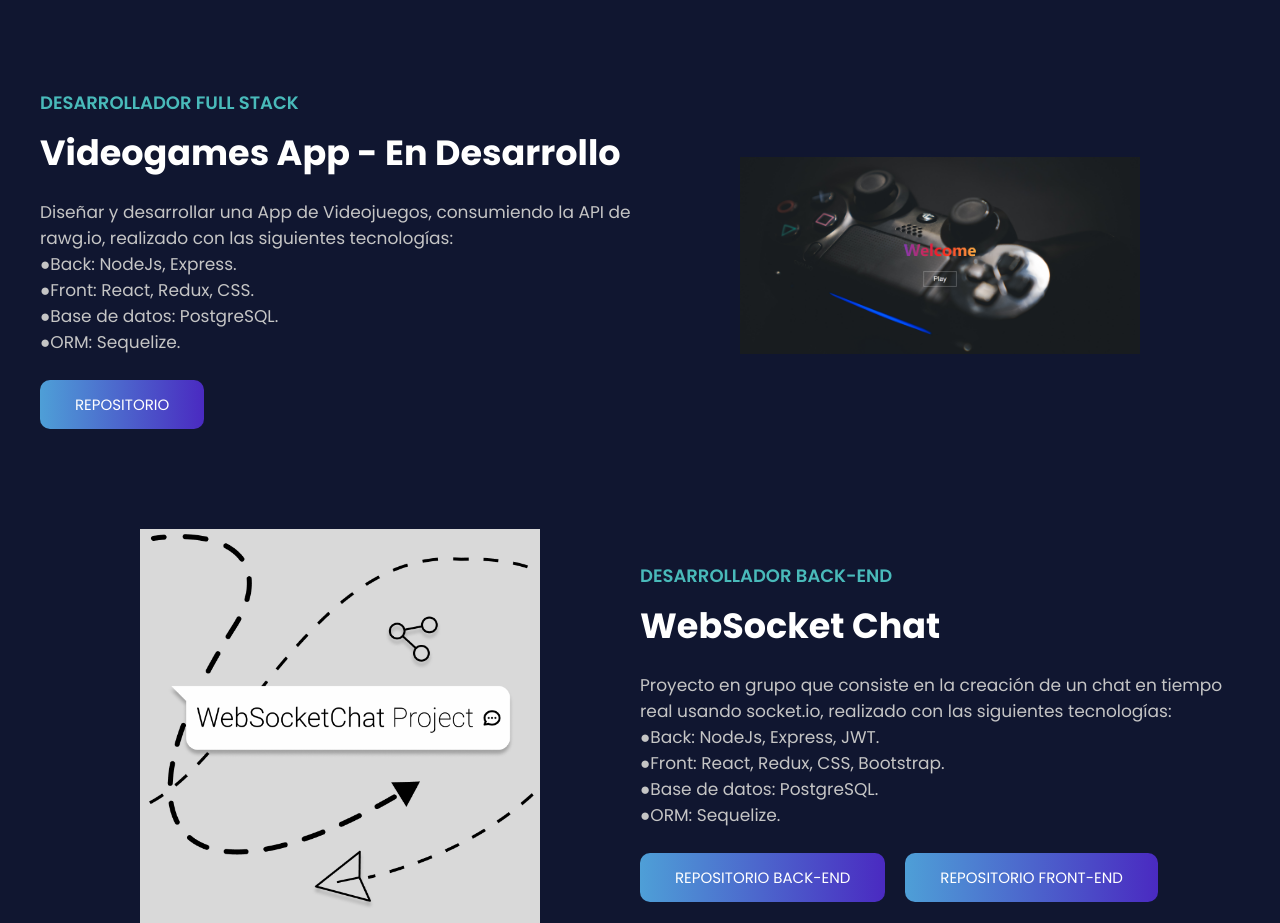
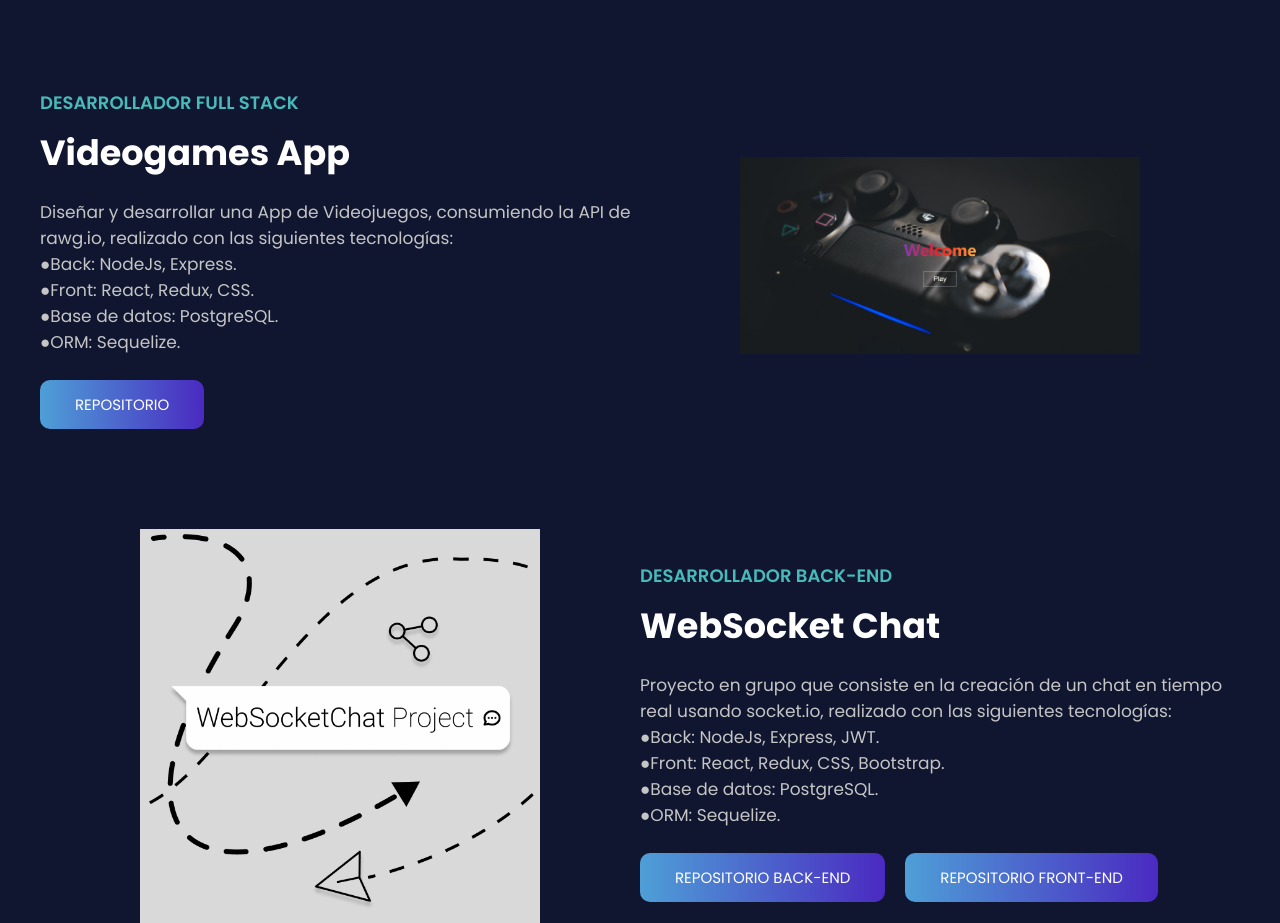
Before and after one commit to MFaii/portfolio_public, a React (Vite) app: page / in a window 1280 px wide. Shown: the part 2180-3103 px from the top of the page. Built offline with nearby package versions, Linux system fonts and the light colour scheme.

Commit message:
Change status of videogames app

```diff
--- a/src/components/Projects.jsx
+++ b/src/components/Projects.jsx
@@ -59,7 +59,7 @@ const Projects = () => {
         <div className="portfolio-1">
           <div className="portfolio-txt">
             <span>Desarrollador Full Stack</span>
-            <h3>Videogames App - En desarrollo</h3>
+            <h3>Videogames App</h3>
             <p>
               Diseñar y desarrollar una App de Videojuegos, consumiendo la API
               de rawg.io, realizado con las siguientes tecnologías: <br />
```
